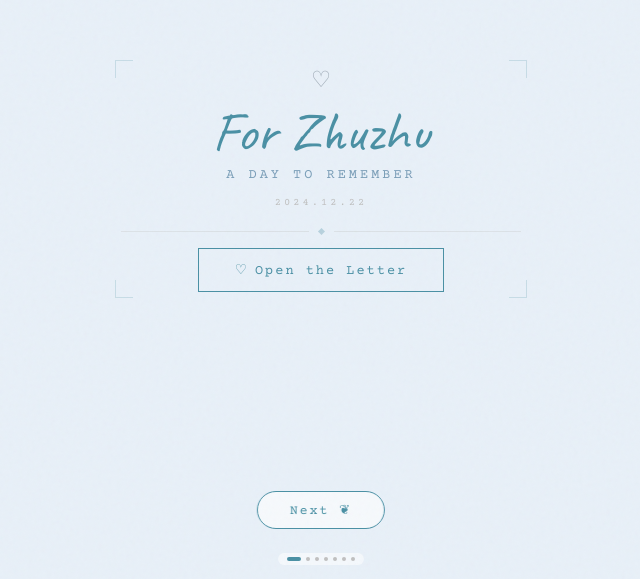
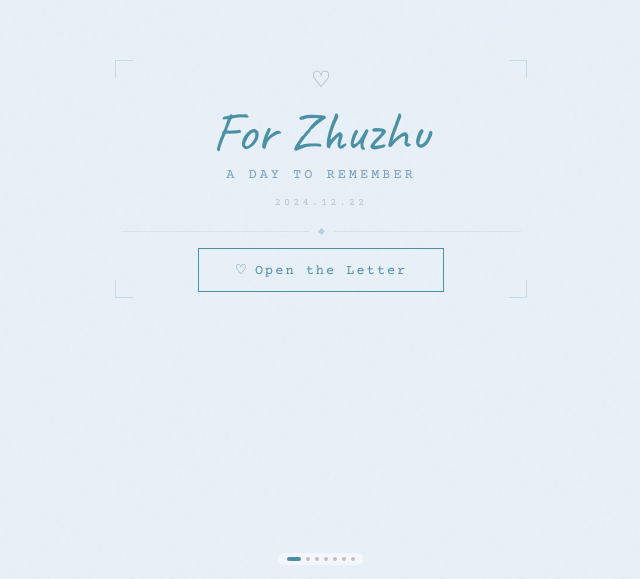
Before and after one commit to Culeot/zhuzhu-love-letter, a plain HTML site: page index.html in a window 1280 px wide. Shown: the part 221-800 px from the top of the page, without its empty margins (319-959 px from the left). Drawn offline with nearby package versions, Linux system fonts and the light colour scheme; a web font is replaced by a local one.

Commit message:
Hide Next on cover and heart

```diff
--- a/index.html
+++ b/index.html
@@ -334,9 +334,9 @@ function showScene(idx) {
     const activeEl = document.getElementById(scenes[idx]);
     if (activeEl) activeEl.scrollTop = 0;
     if (scenes[idx] === 'heart') setTimeout(() => { if (window.HeartDrawModule) window.HeartDrawModule.reset(); }, 300);
-    // Hide Next button on last scene
+    // Hide Next button on cover, heart, and last scene
     const nextBtn = document.getElementById('nextBtn');
-    if (nextBtn) nextBtn.classList.toggle('hidden', idx >= scenes.length - 1);
+    if (nextBtn) nextBtn.classList.toggle('hidden', idx === 0 || idx === 4 || idx >= scenes.length - 1);
 }
 
 function nextScene() { if (currentScene < scenes.length - 1) showScene(currentScene + 1); }
```
